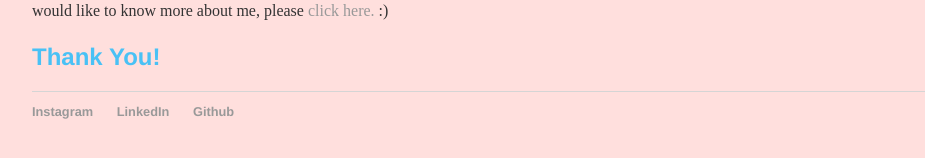
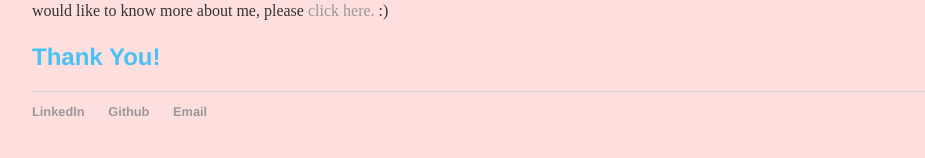
Before and after one commit to charutomo/charutomo.github.io, a Jekyll site: the page built from index.html, in a window 1280 px wide. Shown: the part 180-338 px from the top of the page, without its empty margins (160-1085 px from the left). Built offline with Jekyll 4.4.1, drawn with Linux system fonts in a browser that asks for light colours.

Commit message:
changes to links

```diff
--- a/_layouts/default.html
+++ b/_layouts/default.html
@@ -23,9 +23,9 @@
 		</div><!-- /.container -->
 		<footer>
     		<ul>
-			      <li><a href="https://www.instagram.com/char.issa_/">Instagram</a></li>
-        		<li><a href="www.linkedin.com/in/charissa-utomo-4b750521a">LinkedIn</a></li>
-        		<li><a href="https://github.com/charutomo">Github</a></li>
+        		<li><a href="www.linkedin.com/in/charissa-utomo-4b750521a" rel="external">LinkedIn</a></li>
+        		<li><a href="https://github.com/charutomo" rel="external">Github</a></li>
+			<li><a href="mailto:charissa.utomo@gmail.com" rel="external">Email</a></li>
 			</ul>
 		</footer>
 	</body>
```
